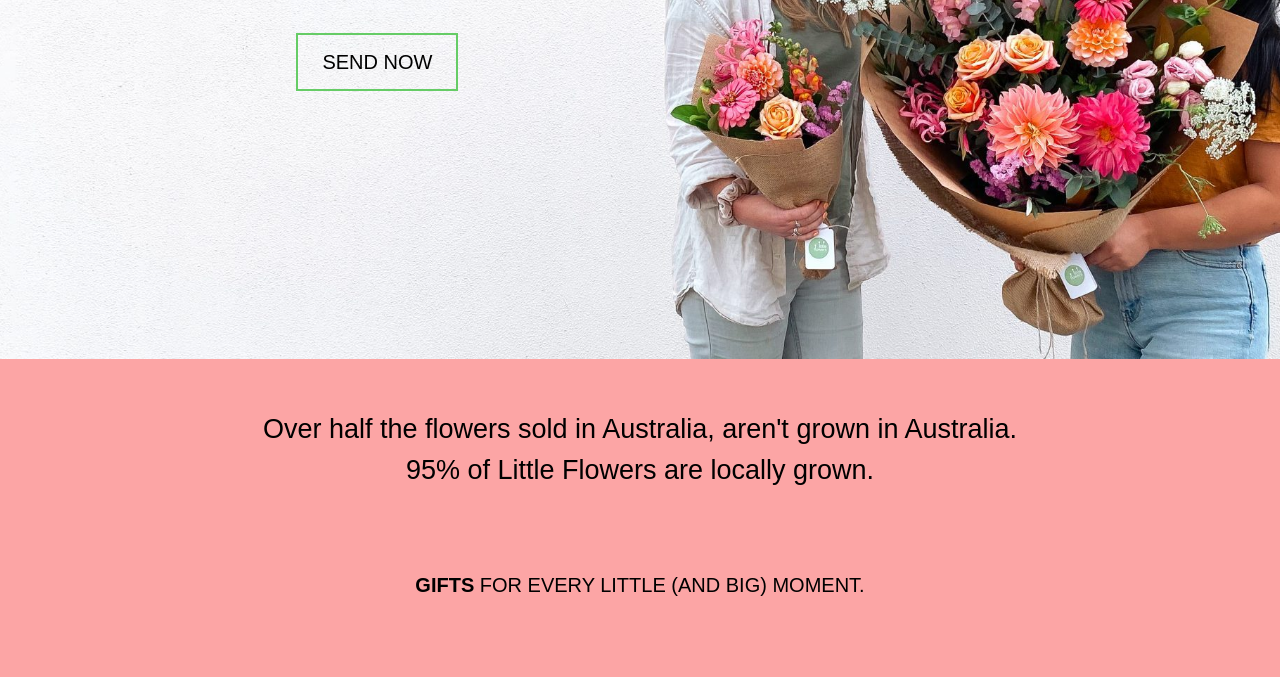
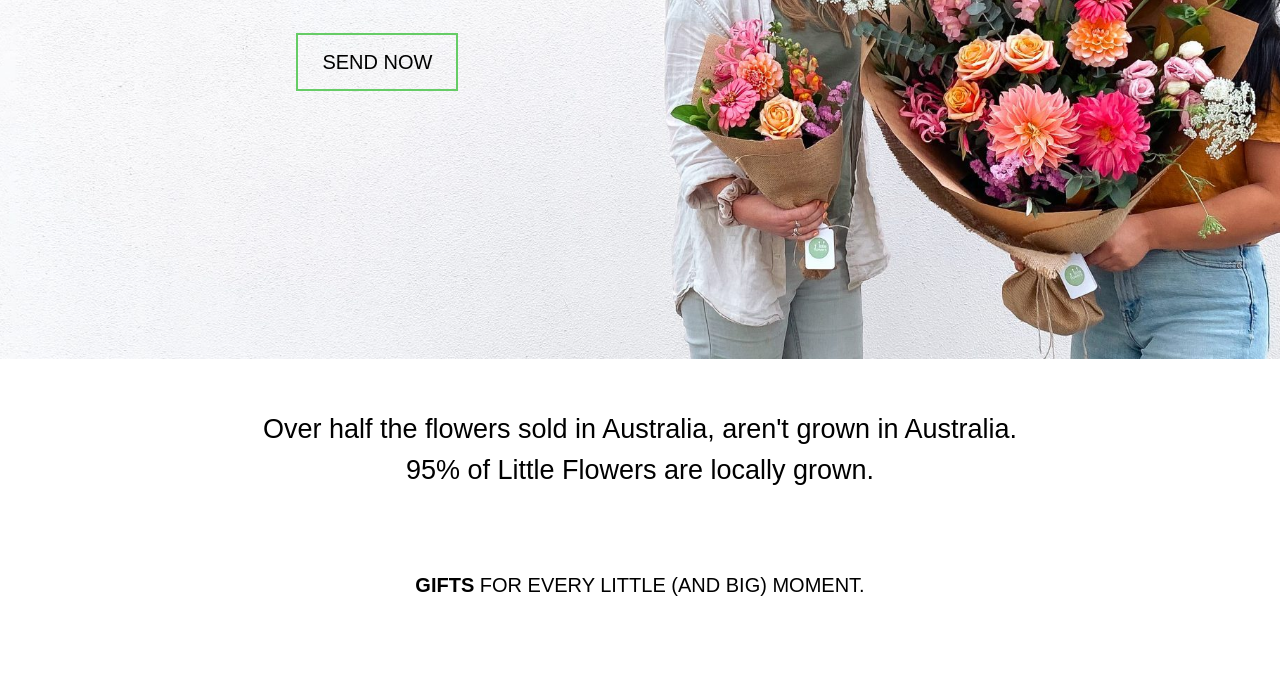
Before and after one commit to mephiiii/littleflowers-tailwind, a website: page index.html in a window 1280 px wide. Shown: the part 579-1256 px from the top of the page. Drawn offline with Linux system fonts and the light colour scheme.

Commit message:
update index

```diff
--- a/index.html
+++ b/index.html
@@ -9,7 +9,7 @@
     <link rel="shortcut icon" href="img/01.svg" />
   </head>
 
-  <body class="bg-purple-300 sm:bg-blue-300 md:bg-green-300 lg:bg-yellow-300 xl:bg-red-300" >
+  <body>
     <!-- body for test class="bg-purple-300 sm:bg-blue-300 md:bg-green-300 lg:bg-yellow-300 xl:bg-red-300" -->
     <div class="main 2xl:w-[1500px] mx-[auto]">
       <!--header-->
```
